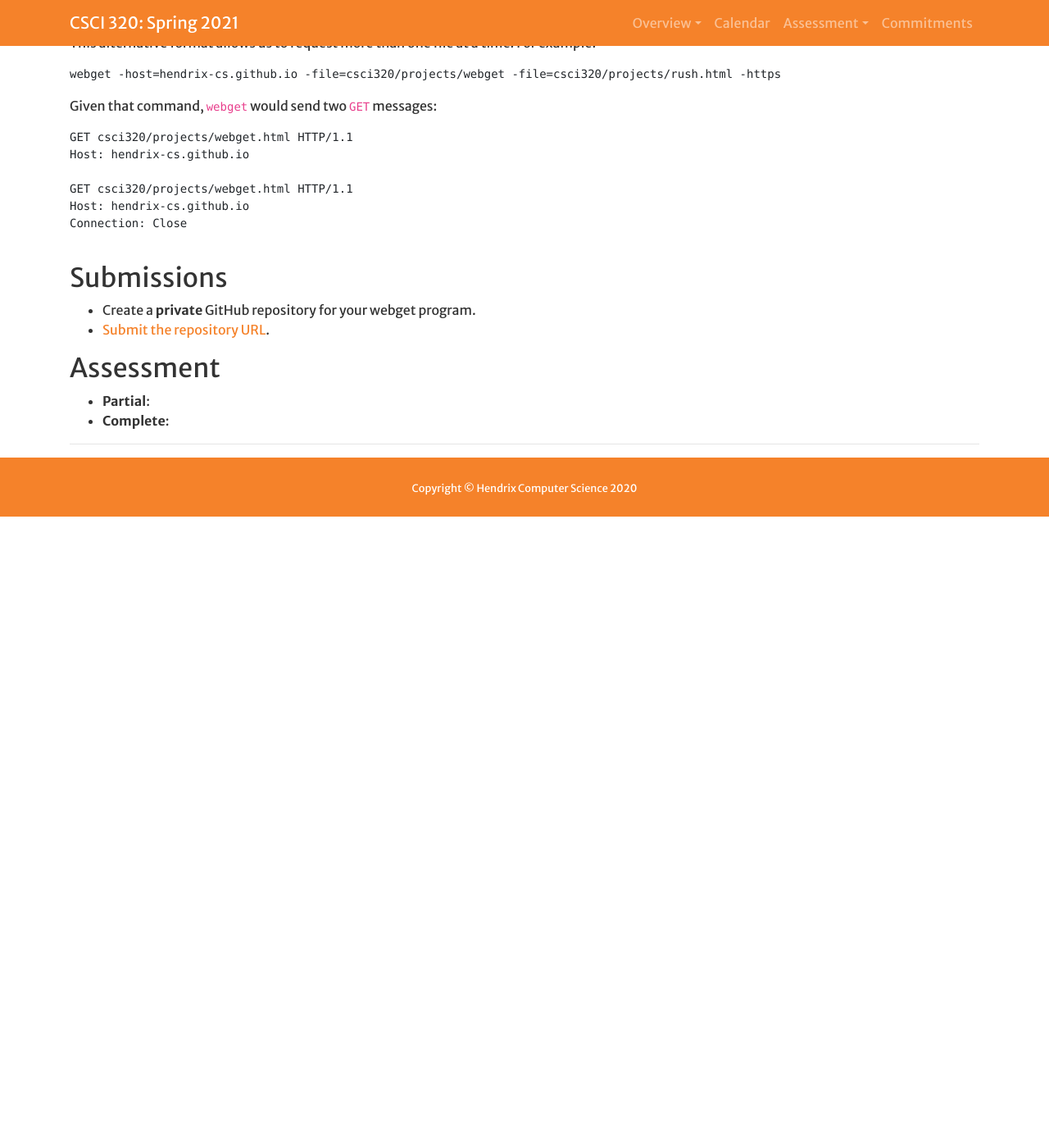
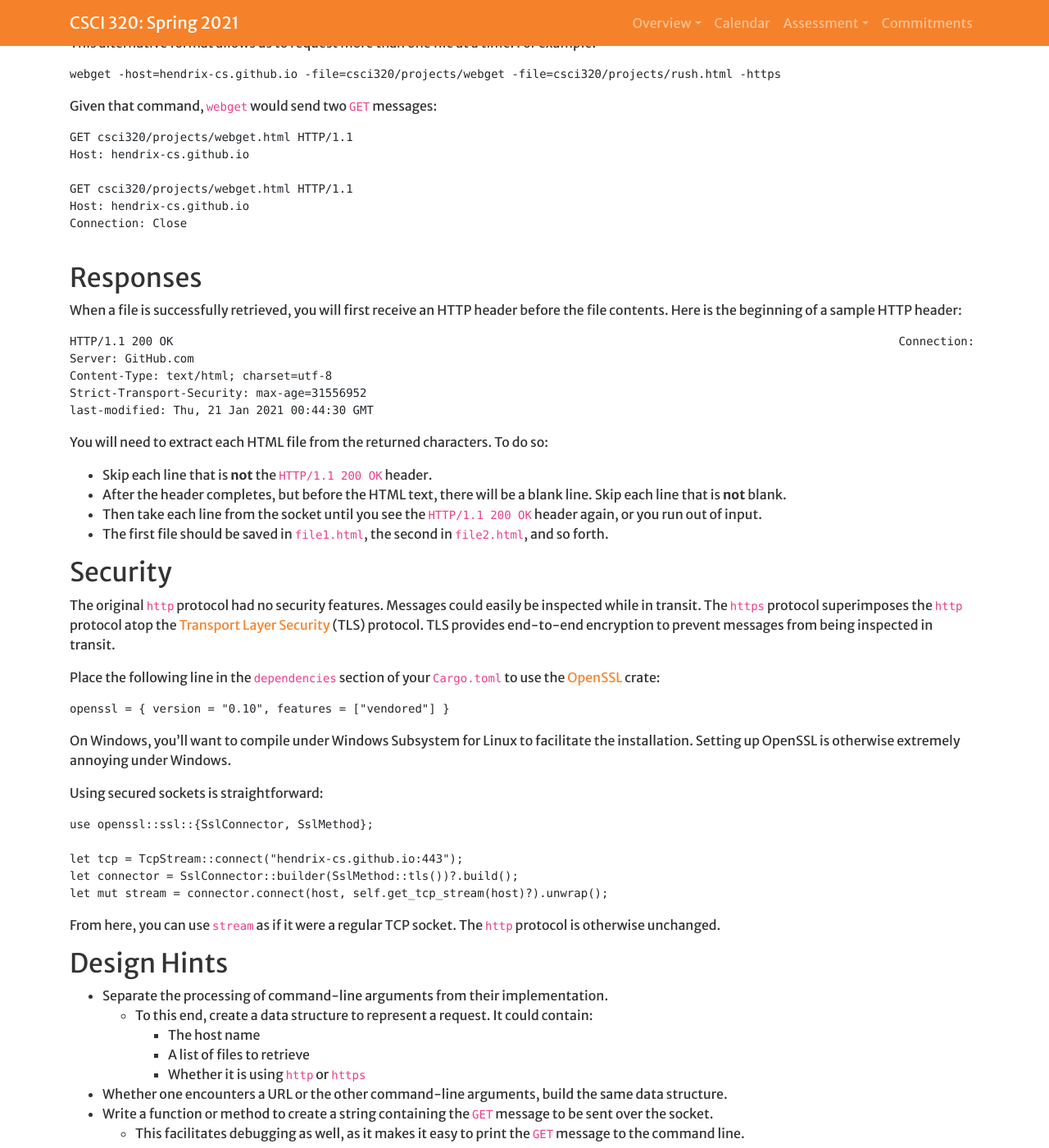
Before and after one commit to Hendrix-CS/csci320, a Jekyll site: the page built from projects/webget.md, in a window 1280 px wide and 1400 px high, scrolled down 822 px. Shown: the whole window at 82% size. Built offline with Jekyll 4.4.1, drawn with Linux system fonts in a browser that asks for light colours; a script that is not in the unit is left out; before the commit the page ends 1452 px from its top, so only the background shows below that; some of the changed text lies outside the part shown.

Commit message:
Webget assignment description complete.

````diff
--- a/projects/webget.md
+++ b/projects/webget.md
@@ -70,6 +70,71 @@ Connection: Close
 
 ```
 
+## Responses
+
+When a file is successfully retrieved, you will first receive an HTTP header before the file contents.
+Here is the beginning of a sample HTTP header:
+
+```
+HTTP/1.1 200 OK                                                                                                         Connection: close                                                                                                       Content-Length: 14140
+Server: GitHub.com
+Content-Type: text/html; charset=utf-8
+Strict-Transport-Security: max-age=31556952
+last-modified: Thu, 21 Jan 2021 00:44:30 GMT
+```
+
+You will need to extract each HTML file from the returned characters. To do so:
+* Skip each line that is **not** the `HTTP/1.1 200 OK` header.
+* After the header completes, but before the HTML text, there will be a blank line. Skip each line that is **not** blank.
+* Then take each line from the socket until you see the `HTTP/1.1 200 OK` header again, or you run out of input.
+* The first file should be saved in `file1.html`, the second in `file2.html`, and so forth.
+
+## Security
+
+The original `http` protocol had no security features. Messages could easily be inspected while in transit. The
+`https` protocol superimposes the `http` protocol atop the
+[Transport Layer Security](https://en.wikipedia.org/wiki/Transport_Layer_Security) (TLS) protocol. TLS provides
+end-to-end encryption to prevent messages from being inspected in transit.
+
+Place the following line in the `dependencies` section of your `Cargo.toml` to use the [OpenSSL](https://crates.io/crates/openssl) crate:
+```
+openssl = { version = "0.10", features = ["vendored"] }
+```
+
+On Windows, you'll want to compile under Windows Subsystem for Linux to facilitate the installation. Setting up
+OpenSSL is otherwise extremely annoying under Windows.
+
+Using secured sockets is straightforward:
+
+```
+use openssl::ssl::{SslConnector, SslMethod};
+
+let tcp = TcpStream::connect("hendrix-cs.github.io:443");
+let connector = SslConnector::builder(SslMethod::tls())?.build();
+let mut stream = connector.connect(host, self.get_tcp_stream(host)?).unwrap();
+```
+
+From here, you can use `stream` as if it were a regular TCP socket. The `http` protocol is otherwise unchanged.
+
+## Design Hints
+
+* Separate the processing of command-line arguments from their implementation.
+  * To this end, create a data structure to represent a request. It could contain:
+    * The host name
+	* A list of files to retrieve
+	* Whether it is using `http` or `https`
+* Whether one encounters a URL or the other command-line arguments, build the same data structure.
+* Write a function or method to create a string containing the `GET` message to be sent over the socket.
+  * This facilitates debugging as well, as it makes it easy to print the `GET` message to the command line.
+
+## Checklist
+
+* Downloads web pages using `http`.
+* Downloads web pages securely using `https`.
+* Specifies web pages using a URL.
+* Specifies web pages using specialized command-line arguments.
+* Downloads multiple web pages from a single server.
+* Saves downloaded pages onto one local file per page.
 
 
 ## Submissions
@@ -77,7 +142,7 @@ Connection: Close
 * [Submit the repository URL](https://docs.google.com/forms/d/e/1FAIpQLSeCE51hAA4VV1jN_E4pVH1FDB3G6x7-GrIg5_MAP_qqMd6fAg/viewform?usp=sf_link).
 
 ## Assessment
-* **Partial**:
-* **Complete**:
+* **Partial**: Any three items from the checklist.
+* **Complete**: All six items from the checklist.
 
 ------------------------------------------------------------------------
````
Also changed, not shown: index.md (+1 -1 lines).
